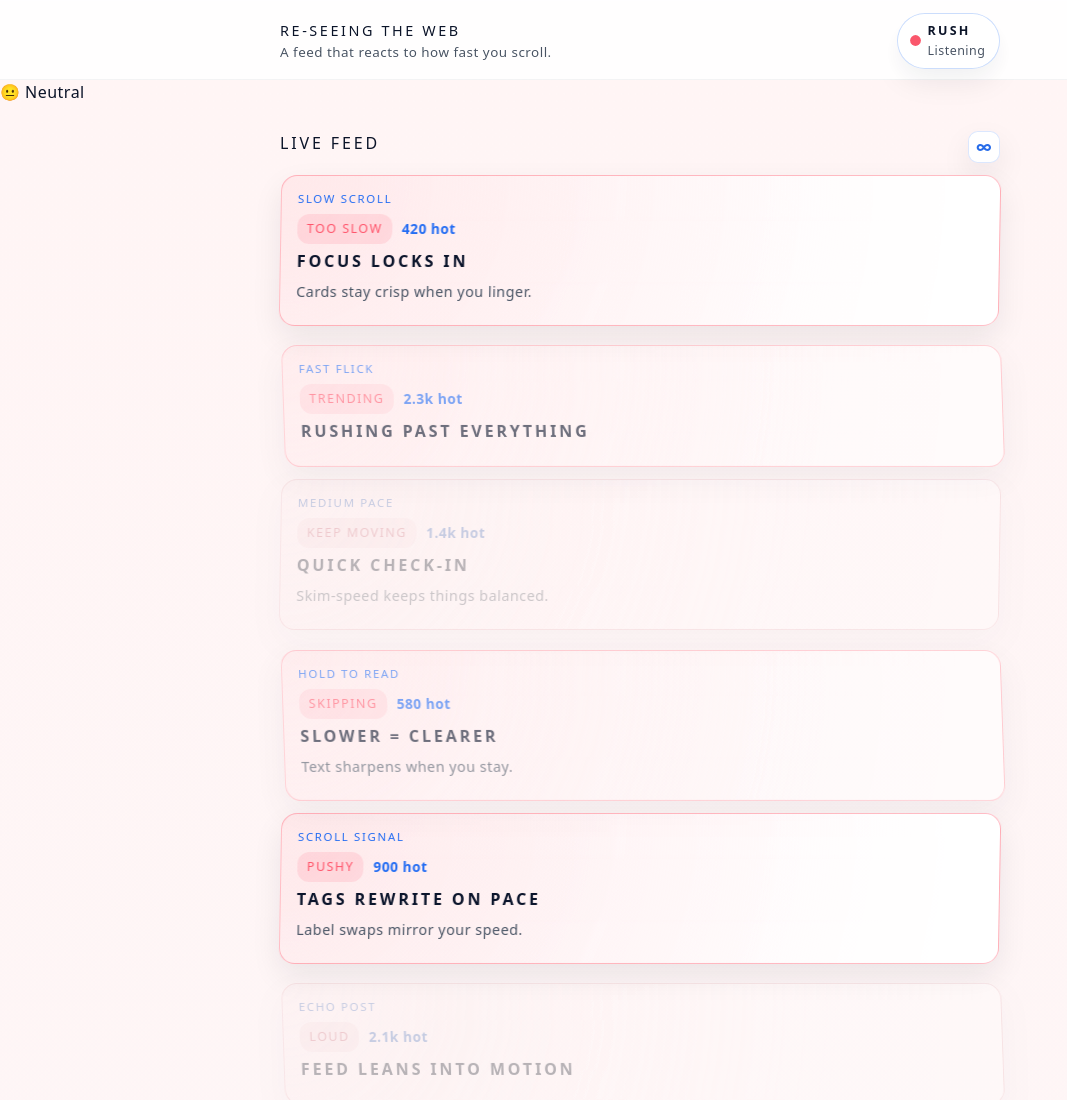
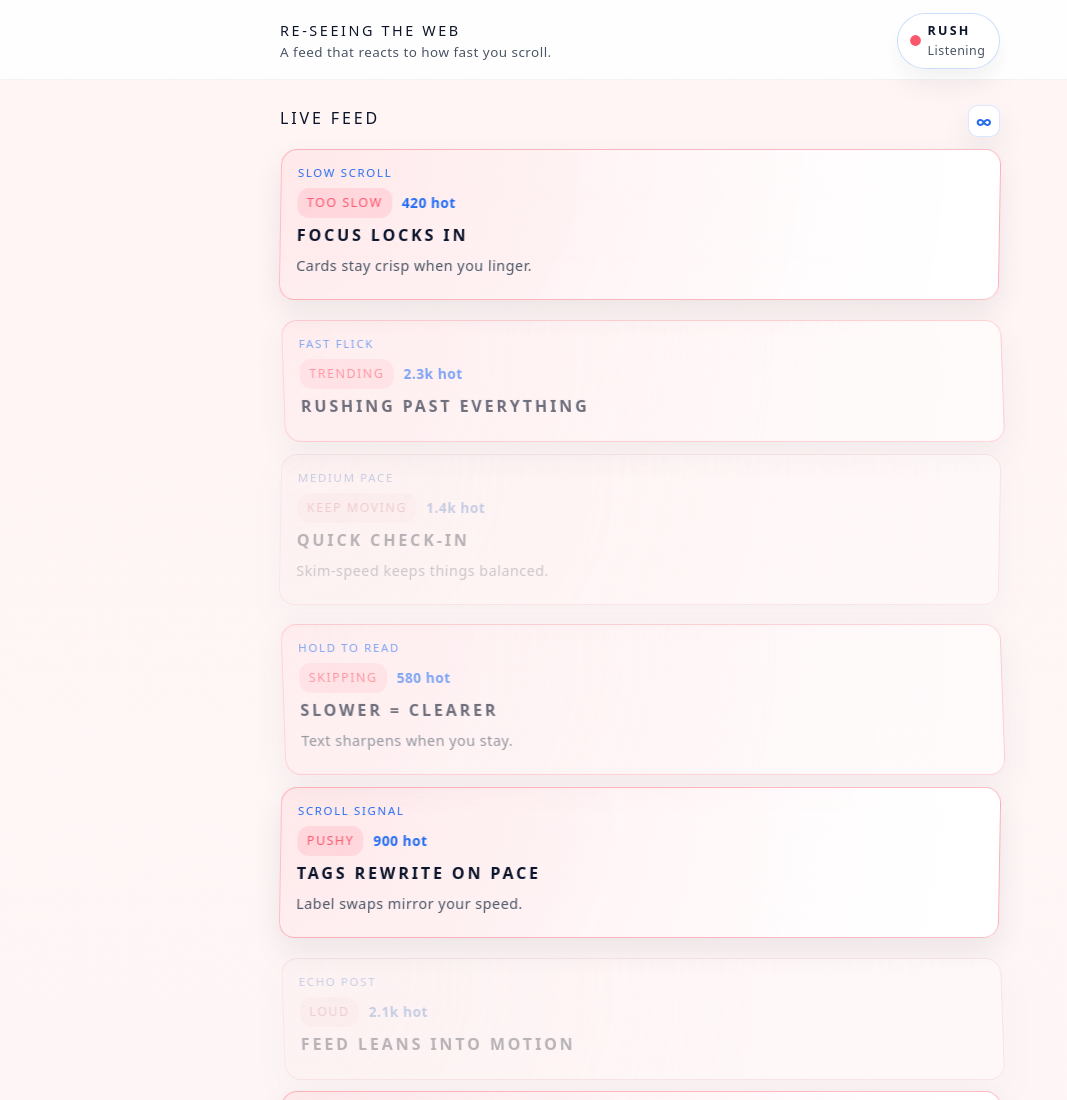
Before and after one commit to js12848/js12848.github.io, a plain HTML site: page Final_Project/index.html in a window 1280 px wide. Shown: the top 1100 px of the page, without its empty margins (0-1067 px from the left). Drawn offline with Linux system fonts and the light colour scheme; animation ran at ten frames a second.

Commit message:
update folder name

```diff
--- a/Final Project/index.html
+++ b/Final_Project/index.html
@@ -23,8 +23,8 @@
     </div>
   </header>
   <div class="mood-avatar" id="mood-avatar" aria-live="polite">
-    <span class="mood-emoji" id="mood-emoji">😐</span>
-    <span class="mood-label" id="mood-label">Neutral</span>
+    <!-- <span class="mood-emoji" id="mood-emoji">😐</span>
+    <span class="mood-label" id="mood-label">Neutral</span> -->
   </div>
 
   <main class="page">
```
Also changed, not shown: Final_Project/script.js (renamed from Final Project/script.js), Final_Project/style.css (renamed from Final Project/style.css).
